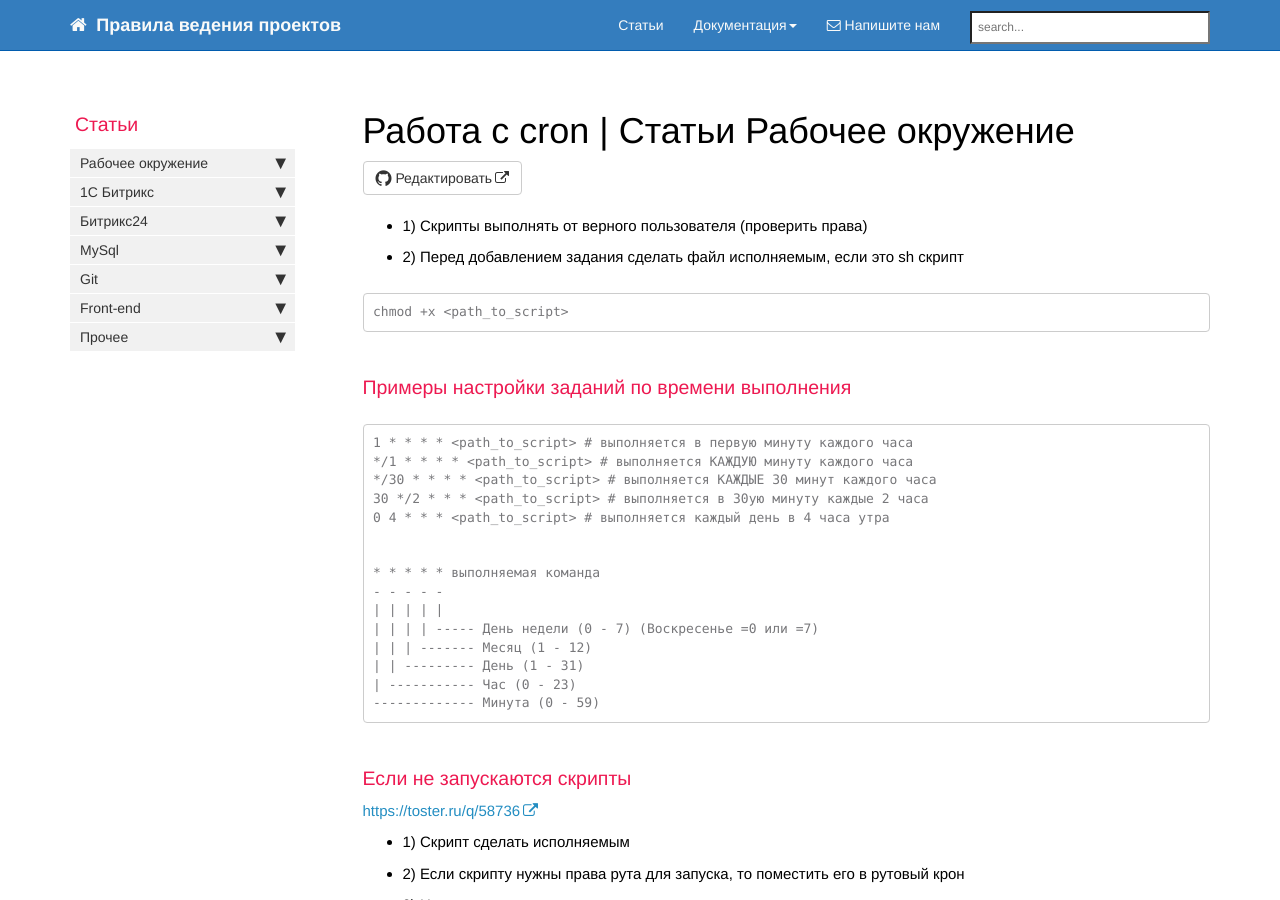
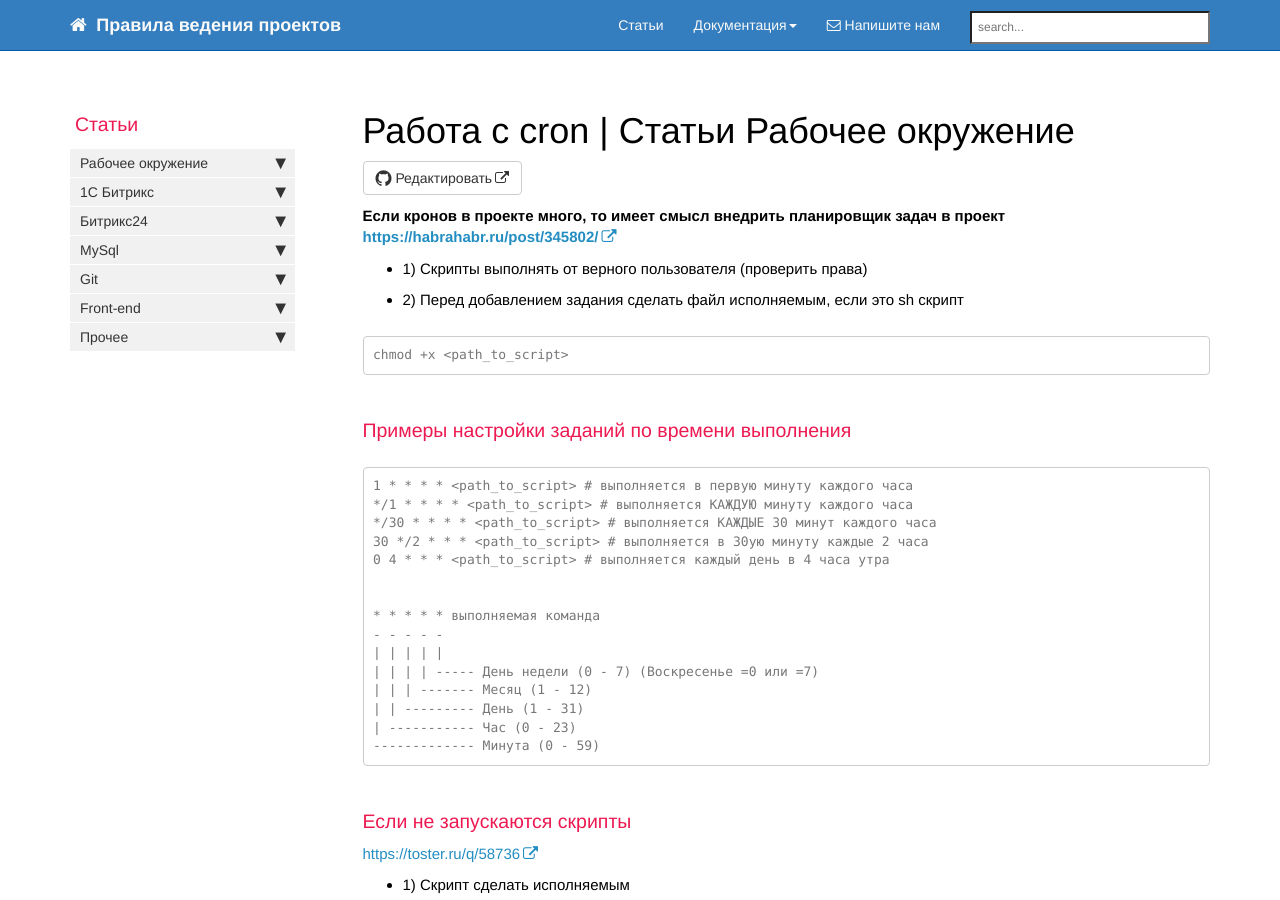
Before and after one commit to gdecider/gdecider.github.io, a Jekyll site: the page built from pages/articles/articles-env-cron-howto.md, in a window 1280 px wide and 900 px high. Built offline with Jekyll 4.4.1, drawn with Linux system fonts in a browser that asks for light colours; nearby versions of some CDN libraries; comment, search, counter and statistics services are not loaded.

Commit message:
Update articles-env-cron-howto.md

```diff
--- a/pages/articles/articles-env-cron-howto.md
+++ b/pages/articles/articles-env-cron-howto.md
@@ -6,6 +6,8 @@ permalink: articles-env-cron-howto.html
 toc: false
 folder: articles
 ---
+
+**Если кронов в проекте много, то имеет смысл внедрить планировщик задач в проект [https://habrahabr.ru/post/345802/](https://habrahabr.ru/post/345802/)**
 
 * 1) Скрипты выполнять от верного пользователя (проверить права)
 
```
